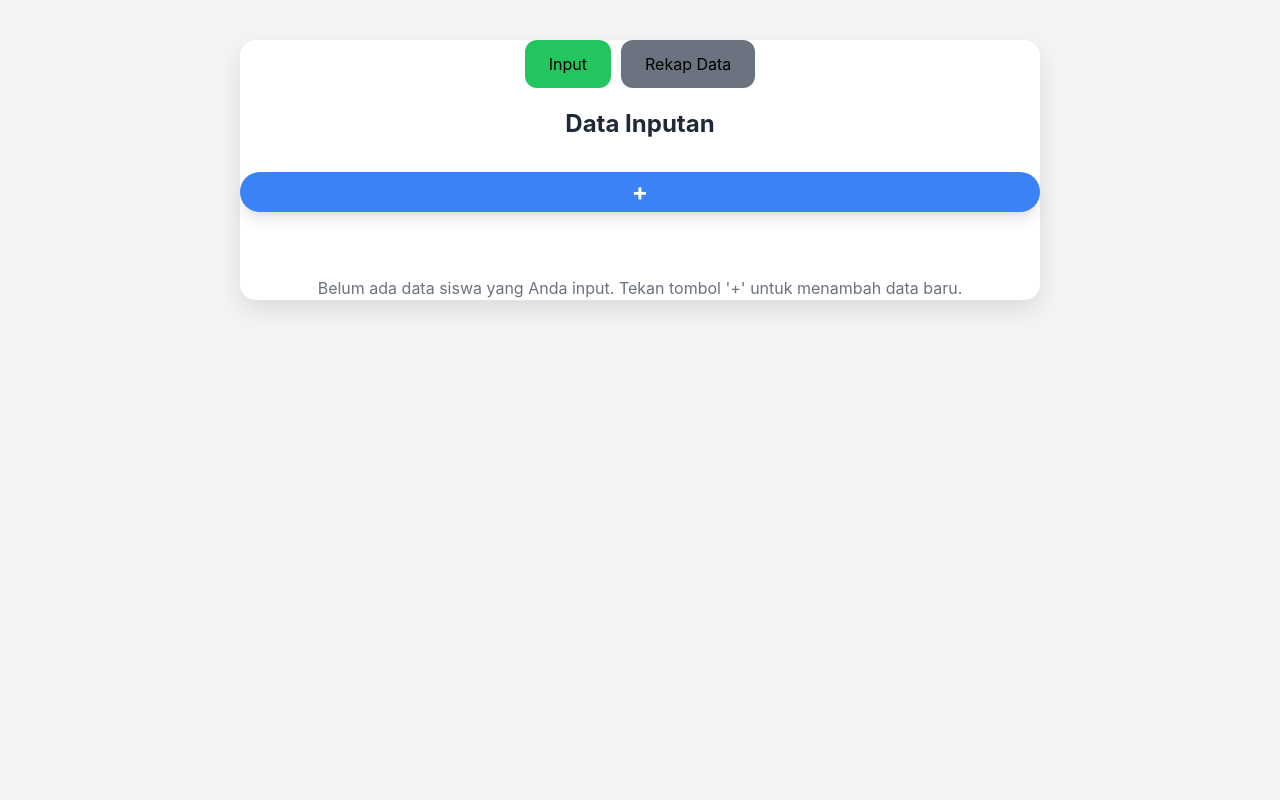
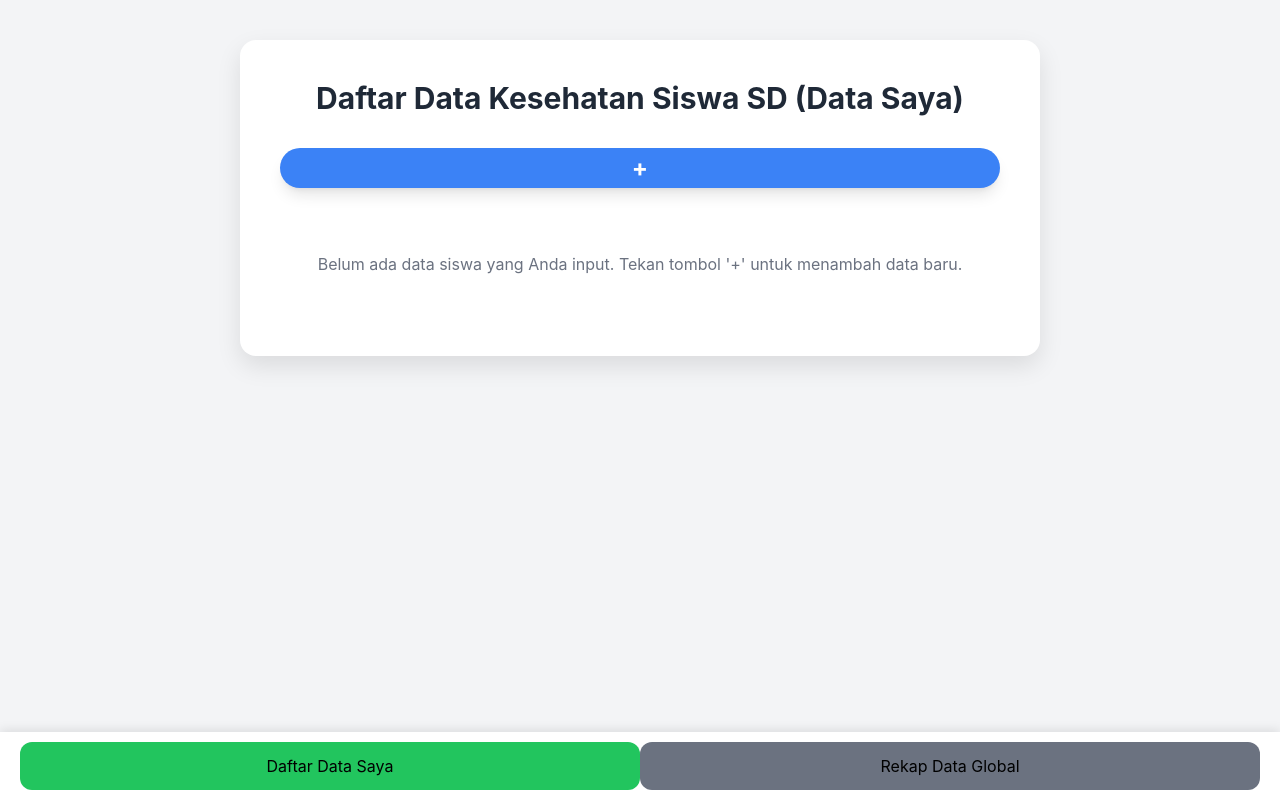
Before and after one commit to Bahar-sidrap/ckgsd2025, a plain HTML site: page index.html in a window 1280 px wide. Drawn offline with nearby package versions, Linux system fonts and the light colour scheme.

Commit message:
Update index.html

```diff
--- a/index.html
+++ b/index.html
@@ -20,13 +20,14 @@
         }
         .form-container {
             background-color: #ffffff;
-            padding: 1.5 rem; /* Increased padding */
+            padding: 2.5rem; /* Increased padding */
             border-radius: 1rem; /* More rounded corners */
             box-shadow: 0 10px 25px rgba(0, 0, 0, 0.1); /* Stronger shadow */
             width: 100%;
             max-width: 800px; /* Wider form */
             margin-top: 20px;
-            margin-bottom: 20px;
+            /* Tambahkan padding di bawah agar konten tidak tertutup navigasi fixed */
+            padding-bottom: 80px;
         }
         fieldset {
             border: 1px solid #e5e7eb; /* Lighter border */
@@ -145,12 +146,20 @@
             100% { transform: rotate(360deg); }
         }
 
-        /* Specific styles for the navigation buttons */
+        /* Perubahan utama untuk navigasi fixed di bawah */
         .nav-buttons {
+            position: fixed; /* Membuat navigasi tetap di layar */
+            bottom: 0; /* Menempel di bagian bawah */
+            left: 0;
+            width: 100%;
             display: flex;
-            gap: 10px;
-            margin-bottom: 20px;
-            justify-content: center;
+            justify-content: space-between;
+            align-items: center;
+            background-color: #ffffff; /* Latar belakang putih */
+            box-shadow: 0 -2px 10px rgba(0, 0, 0, 0.1); /* Bayangan di atas */
+            z-index: 100; /* Memastikan navigasi di atas konten lain */
+            padding: 10px 20px; /* Padding untuk jarak dari tepi */
+            box-sizing: border-box; /* Menghitung padding dalam lebar */
         }
         .nav-buttons button {
             width: auto;
@@ -158,6 +167,7 @@
             font-size: 1rem;
             box-shadow: none;
             background-color: #6b7280; /* Gray for navigation */
+            flex: 1; /* Tombol akan membesar untuk mengisi ruang yang sama */
         }
         .nav-buttons button:hover {
             background-color: #4b5563;
@@ -193,13 +203,8 @@
 </head>
 <body>
     <div class="form-container">
-        <div class="nav-buttons">
-            <button id="listViewBtn" class="active" onclick="showView('list')">Input</button>
-            <button id="rekapViewBtn" onclick="showView('rekap')">Rekap Data</button>
-        </div>
-
         <div id="listView" class="view active">
-            <h1 class="text-2xl font-bold text-center mb-8 text-gray-800">Data Inputan</h1>
+            <h1 class="text-3xl font-bold text-center mb-8 text-gray-800">Daftar Data Kesehatan Siswa SD (Data Saya)</h1>
             <div class="flex justify-end items-center mb-6">
                 <button
                     onclick="showView('form')"
@@ -228,7 +233,7 @@
         </div>
 
         <div id="rekapView" class="view">
-            <h1 class="text-2xl font-bold text-center mb-8 text-gray-800">Rekap Data CKG</h1>
+            <h1 class="text-3xl font-bold text-center mb-8 text-gray-800">Rekap Data Kesehatan Siswa SD (Global)</h1>
             <div class="download-controls">
                 <div class="flex-grow">
                     <label for="downloadSekolahSelect" class="text-sm font-medium text-gray-700">Pilih Sekolah:</label>
@@ -687,7 +692,11 @@
                 <div class="loading-spinner" id="loadingSpinner"></div>
             </div>
         </div>
+    </div>
 
+    <div class="nav-buttons">
+        <button id="listViewBtn" class="active" onclick="showView('list')">Daftar Data Saya</button>
+        <button id="rekapViewBtn" onclick="showView('rekap')">Rekap Data Global</button>
     </div>
 
     <script>
@@ -1319,8 +1328,26 @@
             navButtons.forEach(button => button.classList.remove('active')); // Hapus active dari semua tombol nav
 
             // Tampilkan tampilan yang diminta
-            document.getElementById(viewId + 'View').classList.add('active');
-            document.getElementById(viewId + 'ViewBtn').classList.add('active'); // Set active pada tombol nav
+            const viewElement = document.getElementById(viewId + 'View');
+            if (viewElement) {
+                viewElement.classList.add('active');
+            }
+
+            // Perbarui tombol navigasi
+            let activeBtnId = '';
+            if (viewId === 'list') {
+                activeBtnId = 'listViewBtn';
+            } else if (viewId === 'rekap') {
+                activeBtnId = 'rekapViewBtn';
+            } else if (viewId === 'form') {
+                // Saat di form, tetap tandai tombol 'Daftar' sebagai aktif
+                activeBtnId = 'listViewBtn';
+            }
+
+            const activeBtn = document.getElementById(activeBtnId);
+            if (activeBtn) {
+                activeBtn.classList.add('active');
+            }
 
             // Muat data yang sesuai saat tampilan berubah
             if (viewId === 'list') {
```
